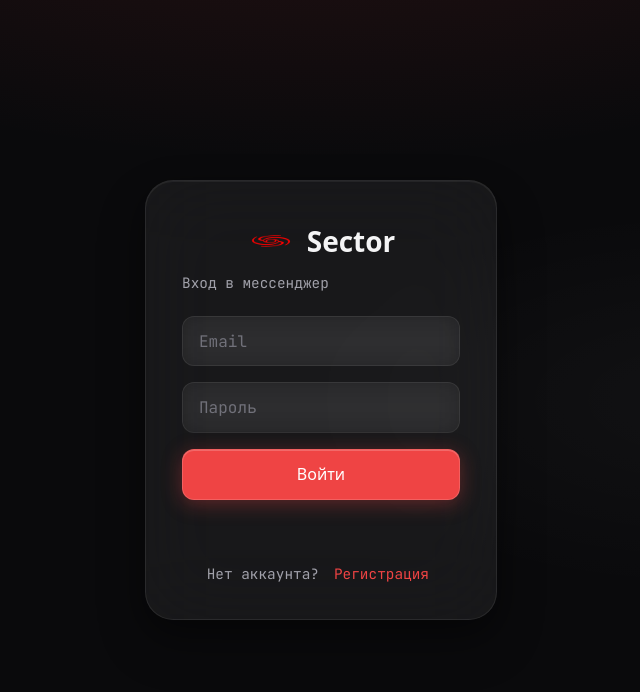
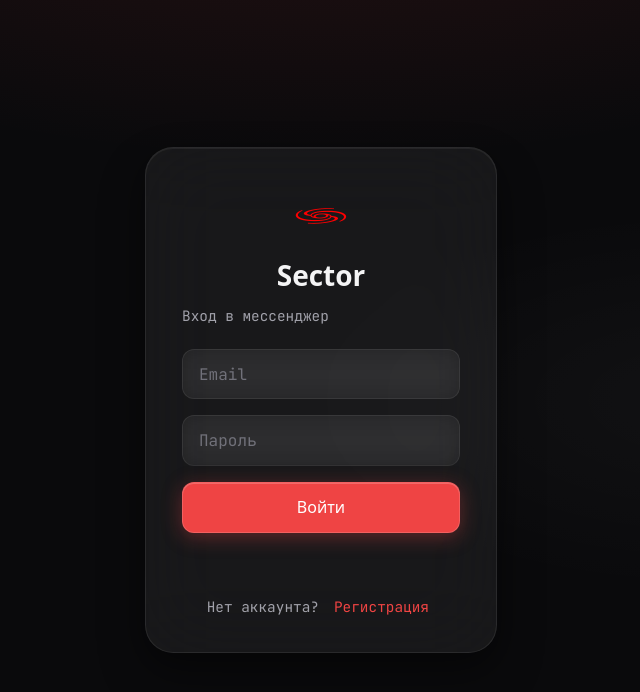
Before and after one commit to KellerDeveloper/SectorGram, a React (Vite) app in the folder sector-web/: page /login in a window 1280 px wide. Shown: the top 692 px of the page, without its empty margins (319-959 px from the left). Built offline with nearby package versions, Linux system fonts and the light colour scheme; no server answers; a web font is replaced by a local one.

Commit message:
Update styles in AppLogo and Auth components for improved layout and branding
- Increase image height in AppLogo.module.css for better visibility.
- Adjust flex properties in Auth.module.css to enhance logo alignment and spacing.

```diff
--- a/sector-web/src/components/AppLogo.module.css
+++ b/sector-web/src/components/AppLogo.module.css
@@ -7,7 +7,7 @@
 }
 
 .img {
-  height: 2.25rem;
+  height: 2.75rem;
   width: auto;
   display: block;
   vertical-align: middle;
--- a/sector-web/src/pages/Auth.module.css
+++ b/sector-web/src/pages/Auth.module.css
@@ -22,14 +22,15 @@
 
 .logoWrap {
   display: flex;
+  flex-direction: column;
   align-items: center;
   justify-content: center;
-  gap: 0.75rem;
-  margin-bottom: 0.5rem;
+  gap: 0.5rem;
+  margin-bottom: 0.75rem;
 }
 
 .logo {
-  height: 3rem;
+  height: 4rem;
   width: auto;
   display: block;
 }
```
